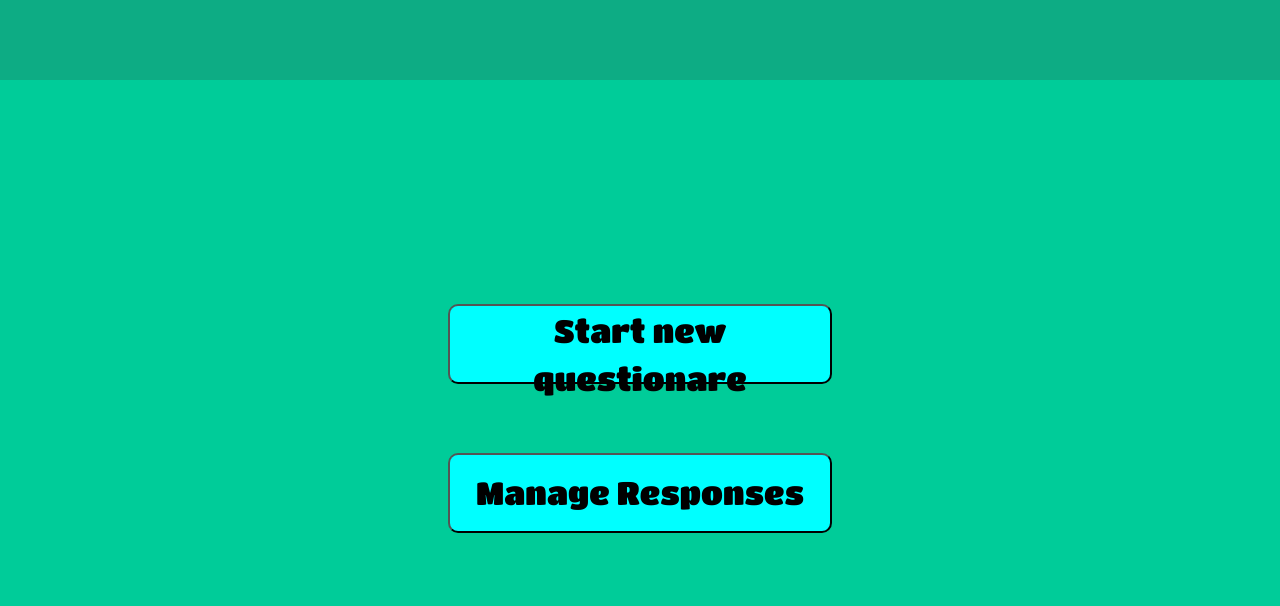
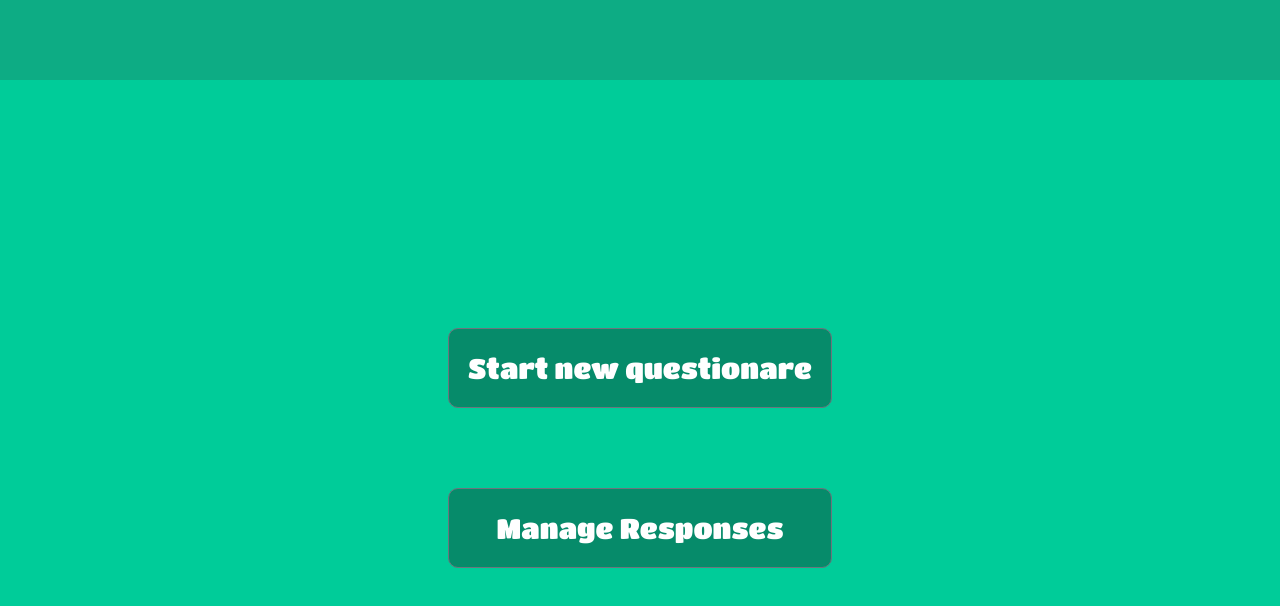
Before and after one commit to Chittipobng014/PTEI-Survey, a Vue app: page /#/new in a window 1280 px wide. Shown: the top 606 px of the page. Built offline with nearby package versions, Linux system fonts and the light colour scheme; what vue-firestore would draw is missing.

Commit message:
add manage responses page

```diff
--- a/src/components/Content.vue
+++ b/src/components/Content.vue
@@ -2,11 +2,14 @@
     <div style="margin: auto; margin-top: 28vh">
         <div>
             <router-link to="/home">
-                <button class="buttonCSS">Start new questionare</button>
+                <b-button class="buttonCSS">Start new questionare</b-button>
             </router-link>
         </div>
         <div class="marginTop">
-            <button class="buttonCSS">Manage Responses</button>
+
+            <router-link to="/login">
+            <b-button class="buttonCSS">Manage Responses</b-button>
+            </router-link>
         </div>
     </div>
 </template>
@@ -23,10 +26,10 @@ export default {
 }
 
 .buttonCSS{
-    background-color: aqua;
+    background-color: rgb(6, 139, 106);
     border-radius: 10px;
     width: 30vw;
     height: 10vh;
-    font-size: 4vh;
+    font-size: 3.5vh;
 }
 </style>
--- a/src/components/Krong.vue
+++ b/src/components/Krong.vue
@@ -20,6 +20,6 @@ export default {
 }
 
 .bgcolor{
-    background-color: #00CC99
+    background-color: #00CC99;
 }
 </style>
--- /dev/null
+++ b/src/components/Operator.vue
@@ -0,0 +1,33 @@
+<template>
+    <div style="margin: auto; margin-top:20vh; margin-left:30vw;margin-right:30vw;">
+      <b-card bg-variant="dark" text-variant="white" class="text-center">
+                <div class="img">
+                    <b-img :src="require('../photo/page1.png')" class="img-body"></b-img>
+                </div>
+                <h1>Manage Responses</h1>
+                <b-form-input class="input" type="password" placeholder="Enter Password"></b-form-input>
+            <b-button class="btn">Enter</b-button>
+        </b-card>
+    </div>
+</template>
+
+<style>
+    .card-body{
+        text-align: center;
+        border-radius: 20%;
+    }
+    .img-body{
+        height: 35vh;
+    }
+    .btn{
+        margin-top: 3vh;
+        width: 30vw;
+        height: 7vh;
+    }
+    .input{
+        text-align: center;
+        width: 30vw;
+        height: 7vh;
+        margin: auto;
+    }
+</style>
--- a/src/router.js
+++ b/src/router.js
@@ -2,21 +2,19 @@ import Vue from 'vue'
 import Router from 'vue-router'
 
 import HelloWorld from './components/HelloWorld.vue'
-import MyComponent from './components/MyComponent.vue'
 import Krong from './components/Krong.vue'
 import Content from './components/Content'
 import Firestore from './components/Firestore'
 import Survey from './components/Survey'
+import Operator from './components/Operator'
 
 Vue.use(Router)
 
 const routes = [
-    //{ path: '/', component: HelloWorld },
     { path: '/home', component: HelloWorld },
     { path: '/firebase', component: Firestore },
-    { path: '/admin', component: MyComponent },
-    { path: '/admin/:username', component: MyComponent },
     { path: '/survey', component: Survey },
+    { path: '/login', component: Operator },
     { path: '/',
       component: Krong,
       children:[
```
